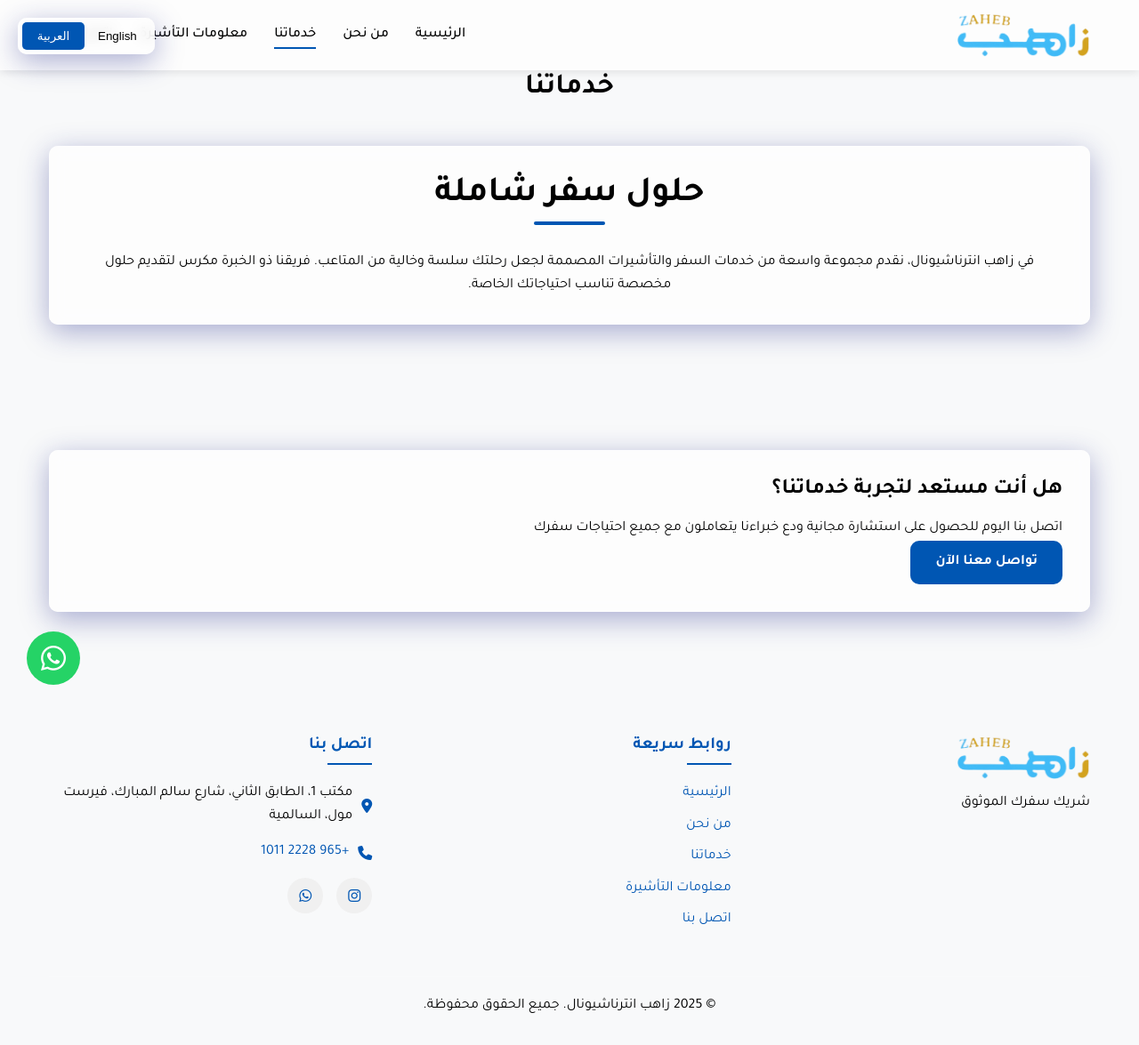
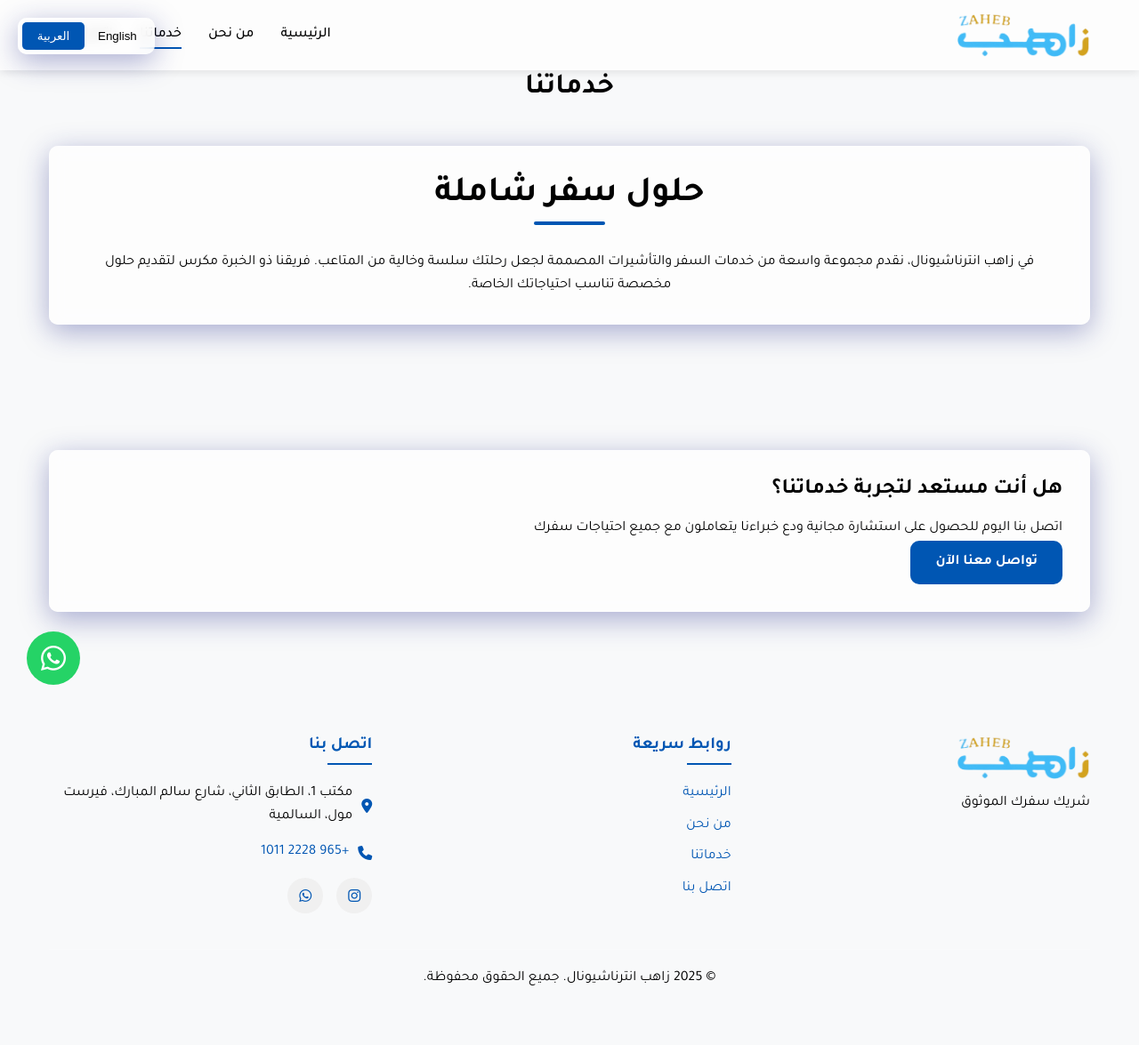
Before and after one commit to ideato-app/zaheb, a plain HTML site: page services.html in a window 1280 px wide. Shown: the whole page at 89% size. After the commit the page ends 1143 px from the top, so only its background shows below. Drawn offline with Linux system fonts and the light colour scheme; no server answers.

Commit message:
chore: Remove Visa Info link from services.html for streamlined navigation

```diff
--- a/services.html
+++ b/services.html
@@ -61,8 +61,7 @@
                     </li>
                     <li class="nav-item"><a href="services.html" class="nav-link active" data-en="Services"
                             data-ar="خدماتنا">Services</a></li>
-                    <li class="nav-item"><a href="visa.html" class="nav-link" data-en="Visa Info"
-                            data-ar="معلومات التأشيرة">Visa Info</a></li>
+
                     <li class="nav-item"><a href="contact.html" class="nav-link" data-en="Contact"
                             data-ar="اتصل بنا">Contact</a></li>
                 </ul>
@@ -135,7 +134,6 @@
                         <li><a href="index.html" data-en="Home" data-ar="الرئيسية">Home</a></li>
                         <li><a href="about.html" data-en="About Us" data-ar="من نحن">About Us</a></li>
                         <li><a href="services.html" data-en="Services" data-ar="خدماتنا">Services</a></li>
-                        <li><a href="visa.html" data-en="Visa Info" data-ar="معلومات التأشيرة">Visa Info</a></li>
                         <li><a href="contact.html" data-en="Contact" data-ar="اتصل بنا">Contact</a></li>
                     </ul>
                 </div>
```
